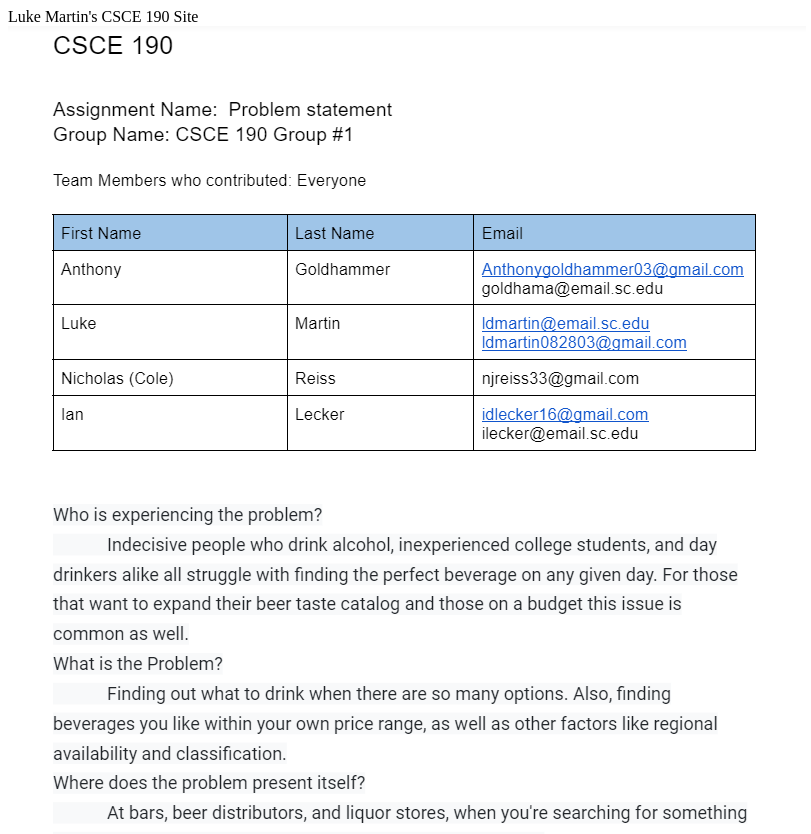
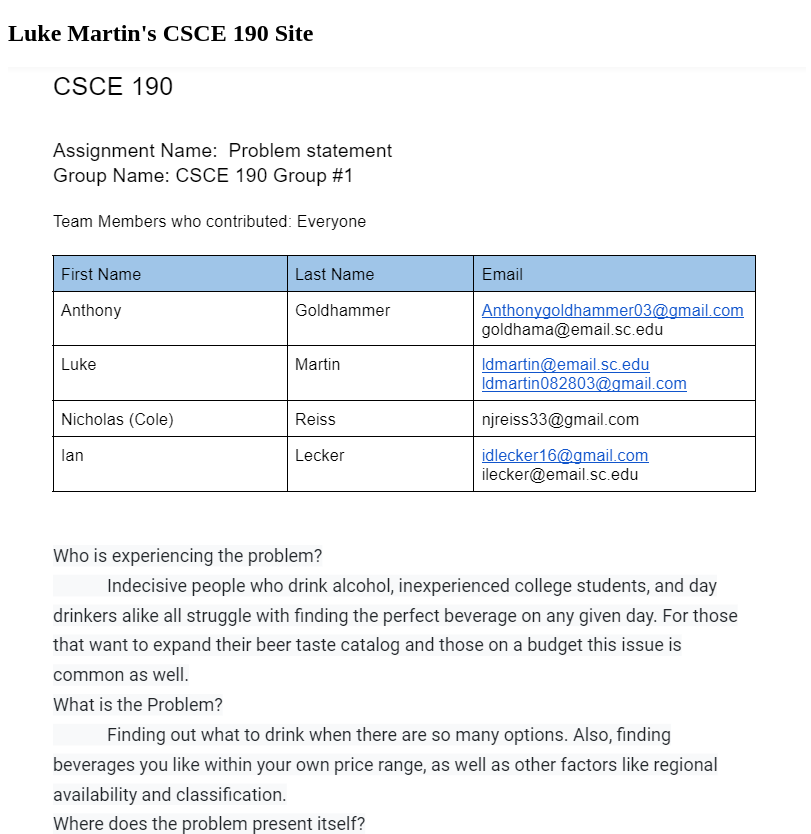
Before and after one commit to LukeMartin10/lukemartin10.github.io, a plain HTML site: page index.html in a window 1280 px wide. Shown: the top 834 px of the page, without its empty margins (0-811 px from the left). Drawn offline with Linux system fonts and the light colour scheme.

Commit message:
Update index.html

```diff
--- a/index.html
+++ b/index.html
@@ -4,7 +4,7 @@
             <title>CSCE 190: Luke Martin</title>
         </head>
         <body>
-            <hl>Luke Martin's CSCE 190 Site</hl>
+            <h2>Luke Martin's CSCE 190 Site</h2>
             <section class="assignment">
                 <a href="files/CSCE 190-Shiv's.pdf"><img src="images/prbstatement.png"></a>
                 <section class="ass-details">
```
